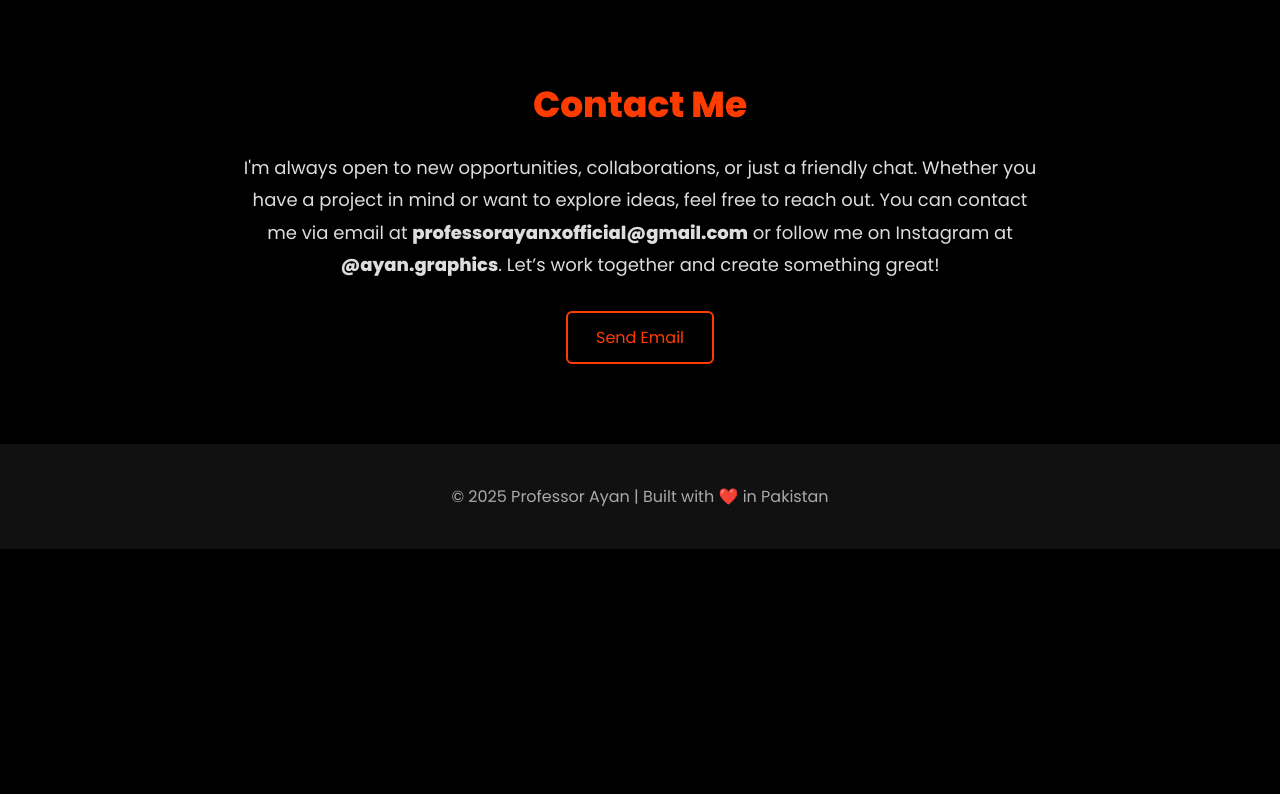
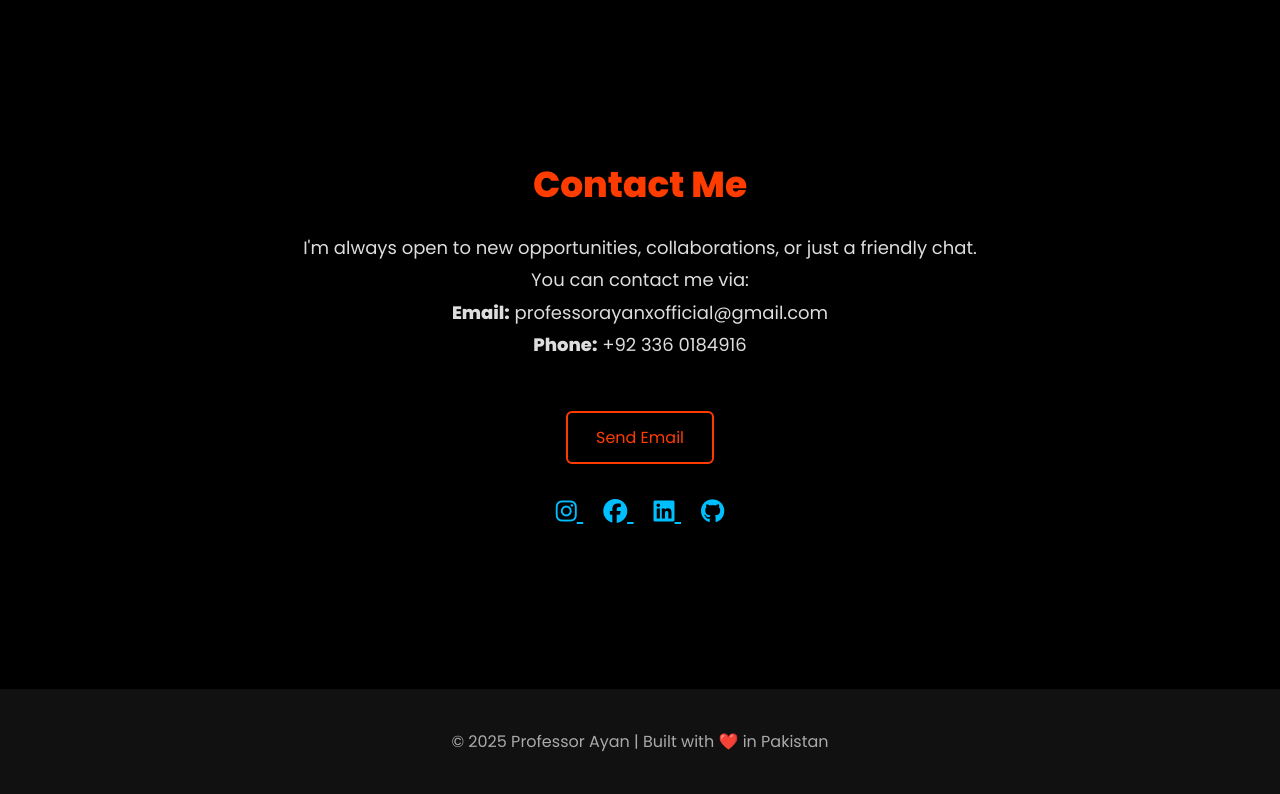
Before and after one commit to ayan123-afk/Professor-Ayan---Portfolio3, a plain HTML site: page index.html in a window 1280 px wide. Shown: the part 1326-2120 px from the top of the page. Before the commit the page ends 1875 px from the top, so only its background shows below. Drawn offline with Linux system fonts and the light colour scheme.

Commit message:
Update index.html

```diff
--- a/index.html
+++ b/index.html
@@ -228,13 +228,35 @@
 
   <!-- Contact -->
   <section class="section" id="contact">
-    <h2>Contact Me</h2>
-    <p>
-      I'm always open to new opportunities, collaborations, or just a friendly chat. Whether you have a project in mind or want to explore ideas, feel free to reach out. You can contact me via email at <strong>professorayanxofficial@gmail.com</strong> or follow me on Instagram at <strong>@ayan.graphics</strong>. Let’s work together and create something great!
-    </p>
-    <div style="text-align: center;">
-      <a href="mailto:professorayanxofficial@gmail.com" class="btn">Send Email</a>
-    </div>
+    <!-- Contact -->
+<section class="section" id="contact">
+  <h2>Contact Me</h2>
+  <p>
+    I'm always open to new opportunities, collaborations, or just a friendly chat. You can contact me via:
+  </p>
+  <p><strong>Email:</strong> professorayanxofficial@gmail.com</p>
+  <p><strong>Phone:</strong> +92 336 0184916</p>
+
+  <div style="text-align: center; margin-top: 20px;">
+    <a href="mailto:professorayanxofficial@gmail.com" class="btn">Send Email</a>
+  </div>
+
+  <div style="text-align:center; margin-top: 30px; font-size: 24px;">
+    <a href="https://instagram.com/" target="_blank" style="color:#00bfff; margin: 0 10px;">
+      <i class="fab fa-instagram"></i>
+    </a>
+    <a href="https://facebook.com/" target="_blank" style="color:#00bfff; margin: 0 10px;">
+      <i class="fab fa-facebook"></i>
+    </a>
+    <a href="https://linkedin.com/" target="_blank" style="color:#00bfff; margin: 0 10px;">
+      <i class="fab fa-linkedin"></i>
+    </a>
+    <a href="https://github.com/" target="_blank" style="color:#00bfff; margin: 0 10px;">
+      <i class="fab fa-github"></i>
+    </a>
+  </div>
+</section>
+
   </section>
 
   <!-- Footer -->
```
